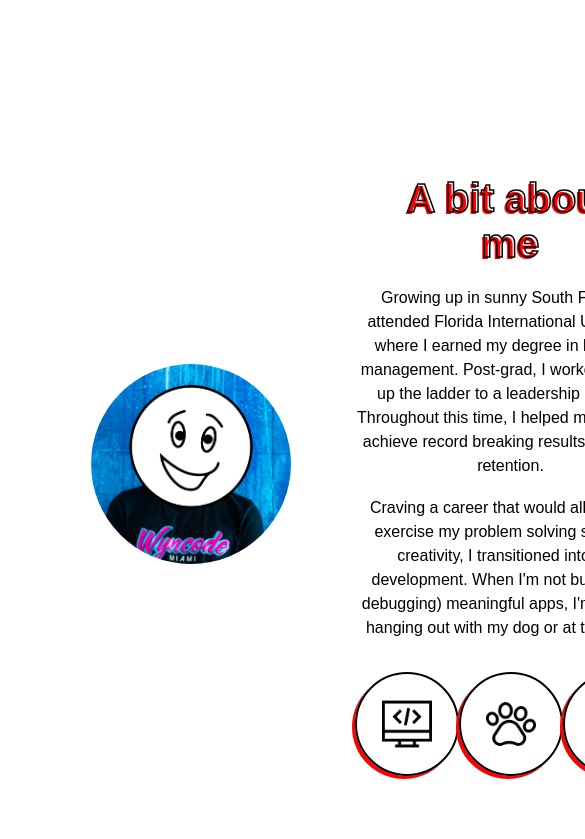
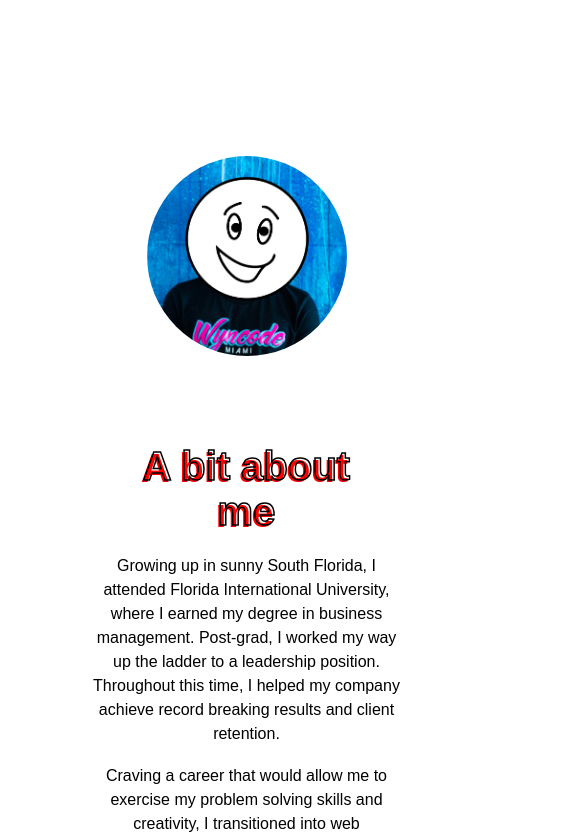
Before and after one commit to renebreslauer/portfolio_workshop_example, a React (Create React App) app: page / in a window 390 px wide. Shown: the part 820-1659 px from the top of the page, 585 px wide, since content can reach past the window. Built offline with nearby package versions, Linux system fonts and the light colour scheme; a web font is replaced by a local one.

Commit message:
slight responsiveness

```diff
--- a/src/components/About/About.scss
+++ b/src/components/About/About.scss
@@ -82,3 +82,13 @@
 .About_icon {
   width: 50px;
 }
+
+@media screen and (max-width: 980px) {
+  #About {
+    width: 100vw;
+    height: auto;
+  }
+  .About_body {
+    grid-template-columns: repeat(1, 1fr);
+  }
+}
--- a/src/components/Skills/Skills.scss
+++ b/src/components/Skills/Skills.scss
@@ -58,3 +58,20 @@
   text-align: left;
   border-bottom: 1px dashed black;
 }
+
+@media screen and (max-width: 950px) {
+  .Skills_body {
+    grid-template-columns: repeat(1, 1fr);
+  }
+  .Skills_title {
+    border: none;
+  }
+  .Skills_body_col_1 {
+    border: none;
+  }
+
+  #Skills {
+    width: 100vw;
+    height: auto;
+  }
+}
```
